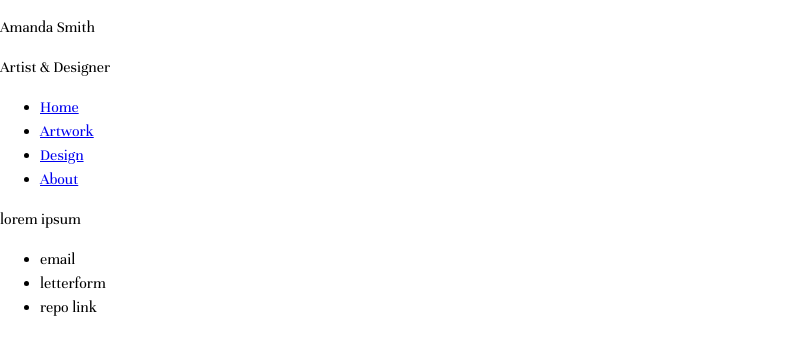
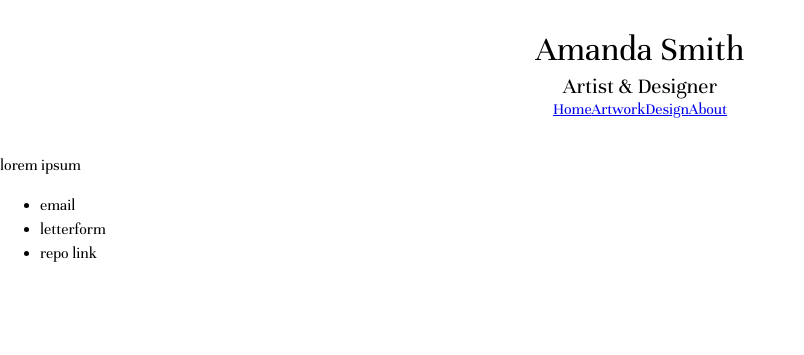
Before and after one commit to asmithorn/asmithorn.github.io, a Jekyll site: the page built from index.html, in a window 1280 px wide. Shown: the top 355 px of the page, without its empty margins (0-804 px from the left). Built offline with Jekyll 4.4.1, drawn with Linux system fonts in a browser that asks for light colours.

Commit message:
starting to style

```diff
--- a/_layouts/default.html
+++ b/_layouts/default.html
@@ -9,15 +9,15 @@
   </head>
 
   <body>
-    <header>
-      <div>
-        <p>Amanda Smith</p>
-        <p>Artist &amp; Designer</p>
+    <header class="u-margin--2em">
+      <div class="c-name">
+        <p class="c-name c-name__name">Amanda Smith</p>
+        <p class="c-name c-name__subtext">Artist &amp; Designer</p>
       </div>
-        <nav role="navigation">
-            <ul>
+        <nav role="navigation" class="c-site-nav">
+            <ul class="c-site-nav c-site-nav__list">
               {% for item in site.data.navigation.docs %}
-                <li class="{% if item.url == page.url %}active{% endif %}">
+                <li class="c-site-nav__list-item {% if item.url == page.url %}c-site-nav__list-item--active{% endif %}">
                   <a href="{{ item.url }}">{{ item.title }}</a>
                 </li>
               {% endfor %}
--- a/css/style.scss
+++ b/css/style.scss
@@ -3,8 +3,24 @@
 # only Main files contain this front matter, not partials
 ---
 
+/*--PARTIALS--*/
 @import "normalize";
 @import "fonts";
+
+
+
+
+/*--MIXINS--*/
+@mixin list-reset {
+  list-style-type: none;
+  margin: 0;
+  padding: 0;
+}
+
+
+
+
+/*--ELEMENTS--*/
 
 html {
   font-family: 'unnaregular', 'Times New Roman', Times, serif;
@@ -13,3 +29,44 @@ html {
   font-weight: normal;
   line-height: 1.5;
 }
+
+
+
+
+/*--COMPONENTS--*/
+
+.c-name {
+  text-align: center;
+}
+
+  .c-name__name {
+    font-size: 2.2em;
+    line-height: 1;
+    margin: 0 0 .5rem 0;
+  }
+
+  .c-name__subtext {
+    font-size: 1.4em;
+    line-height: 1;
+    margin: 0;
+  }
+
+.c-site-nav {}
+
+  .c-site-nav__list {
+    @include list-reset();
+    display: flex;
+    justify-content: center;
+  }
+
+  .c-site-nav__list-item {}
+
+  .c-site-nav__list-item--active {}
+
+
+
+/*--UTILITIES--*/
+
+.u-center {text-align: center;}
+
+.u-margin--2em {margin: 2em;}
```
